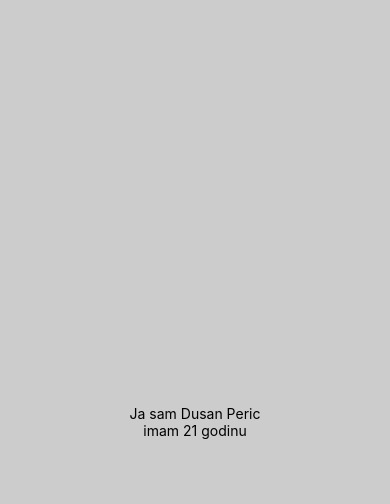
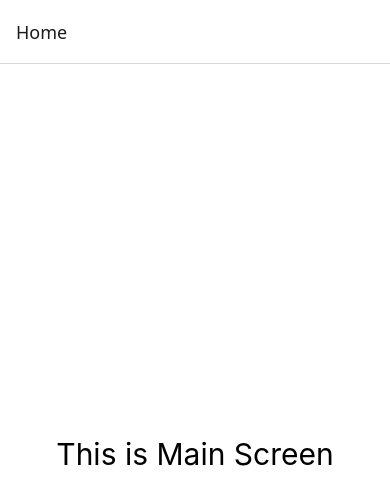
Before and after one commit to DusanPeric44/first-react-app, a React Native app: screen /Home in a window 390 px wide. Shown: the top 504 px of the page. Built offline with nearby package versions, Linux system fonts and the light colour scheme.

Commit message:
mini challenge lekcija 2

```diff
--- a/App.js
+++ b/App.js
@@ -1,21 +1,17 @@
 import { StatusBar } from "expo-status-bar";
 import { StyleSheet, Text, View } from "react-native";
+import { NavigationContainer } from "@react-navigation/native";
+import { createStackNavigator } from "@react-navigation/stack";
+import MainScreen from "./screens/MainScreen";
+
+const Stack = createStackNavigator();
 
 export default function App() {
   return (
-    <View style={styles.container}>
-      <Text>Ja sam Dusan Peric</Text>
-      <Text>imam 21 godinu</Text>
-      <StatusBar style="auto" />
-    </View>
+    <NavigationContainer>
+      <Stack.Navigator>
+        <Stack.Screen name="Home" component={MainScreen}></Stack.Screen>
+      </Stack.Navigator>
+    </NavigationContainer>
   );
 }
-
-const styles = StyleSheet.create({
-  container: {
-    flex: 1,
-    backgroundColor: "#ccc",
-    alignItems: "center",
-    justifyContent: "center",
-  },
-});
--- /dev/null
+++ b/screens/MainScreen.js
@@ -0,0 +1,29 @@
+// importovanje biblioteka
+import React from "react";
+import { Text, StyleSheet, View } from "react-native";
+
+// kreiranje komponenete
+const MainScreen = () => {
+  return (
+    <View style={styles.container}>
+      <Text style={styles.textStyle}>This is Main Screen</Text>
+    </View>
+  );
+};
+
+//kreiranje stylesheet
+
+const styles = StyleSheet.create({
+  container: {
+    flex: 1,
+    backgroundColor: "#fff",
+    alignItems: "center",
+    justifyContent: "center",
+  },
+  textStyle: {
+    fontSize: 30,
+  },
+});
+
+//eksportovanje komponente
+export default MainScreen;
```
Also changed, not shown: package.json (+6 -2 lines), 1 other file (tests, documents, lock files or other folders).
